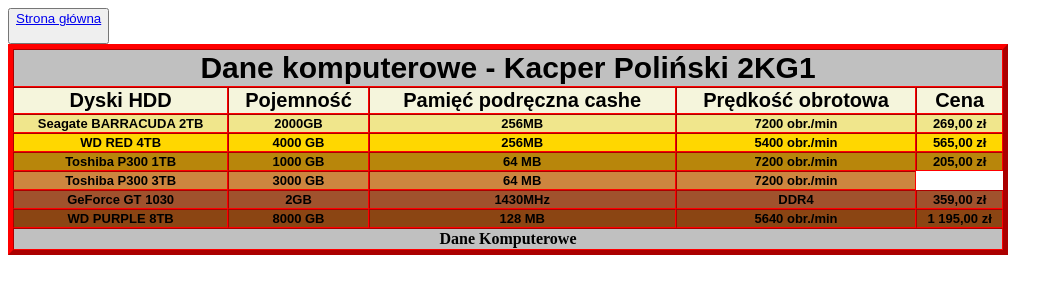
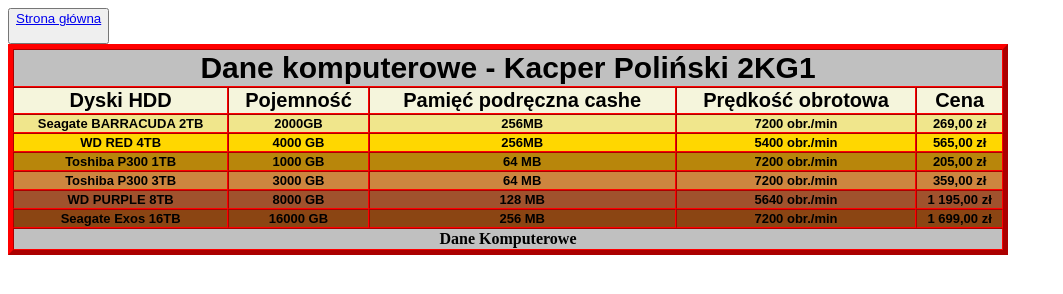
Before and after one commit to kapilexior/index, a plain HTML site: page tabela_Poliński.html in a window 1280 px wide. Shown: the whole page, without its empty margins (0-1063 px from the left). Drawn offline with Linux system fonts and the light colour scheme.

Commit message:
Update tabela_Poliński.html

```diff
--- a/tabela_Poliński.html
+++ b/tabela_Poliński.html
@@ -56,22 +56,23 @@
 <th>3000 GB</th>
 <th>64 MB</th>
 <th>7200 obr./min</th>
+<th>359,00 zł</th>
 </tr>
 
 <tr bgcolor="Sienna" style="font-family:arial; font-size:13px;">
-<th>GeForce GT 1030</th>
-<th>2GB</th>
-<th>1430MHz</th>
-<th>DDR4</th>
-<th>359,00 zł</th>
-</tr>
-
-<tr bgcolor="SaddleBrown" style="font-family:arial; font-size:13px;">
 <th>WD PURPLE 8TB</th>
 <th>8000 GB</th>
 <th>128 MB</th>
 <th>5640 obr./min</th>
 <th>1 195,00 zł</th>
+</tr>
+
+<tr bgcolor="SaddleBrown" style="font-family:arial; font-size:13px;">
+<th>Seagate Exos 16TB</th>
+<th>16000 GB</th>
+<th>256 MB</th>
+<th>7200 obr./min</th>
+<th>1 699,00 zł</th>
 </tr>
 
 <tr style="color:Black;" style="font-family:arial; font-size:30px;">
```
